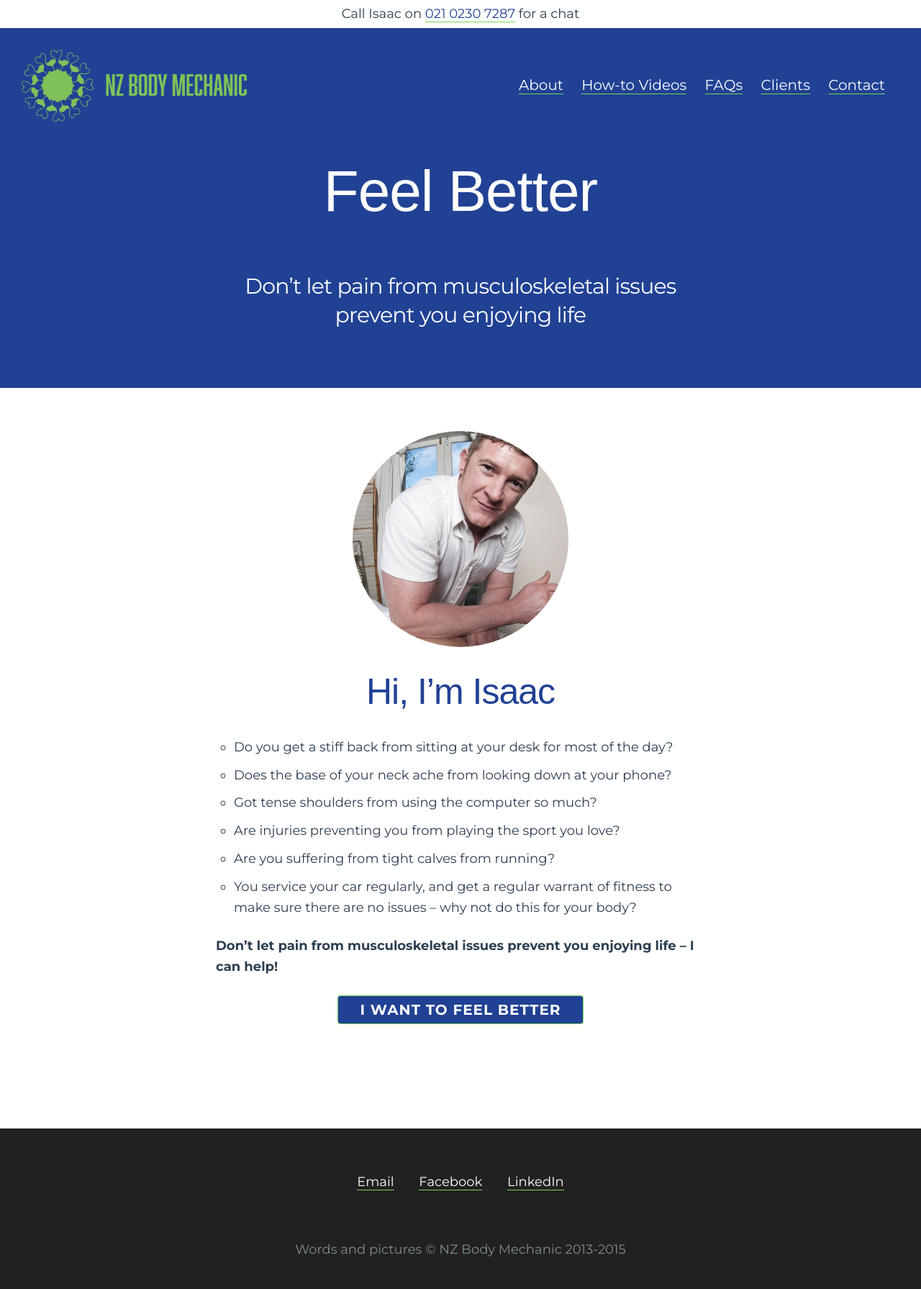
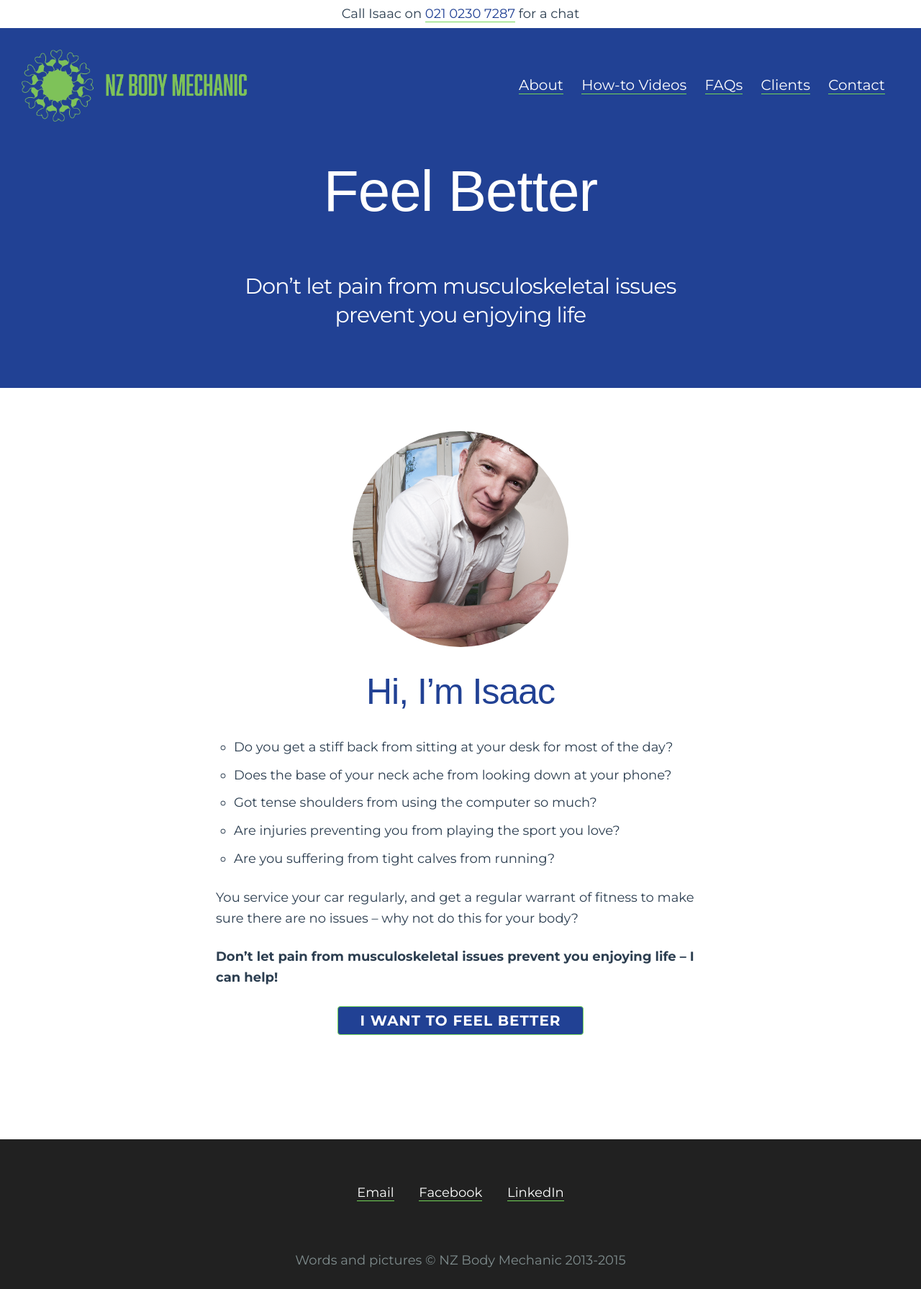
Before and after one commit to isaacnorman/isaacnorman.github.io, a Jekyll site: the page built from index.html, in a window 1280 px wide. Shown: the whole page at 72% size. Built offline with Jekyll 4.4.1, drawn with Linux system fonts in a browser that asks for light colours; Markdown is read by kramdown in place of the engine named in the settings; the list of posts is cut into pages by our own code.

```diff
--- a/index.html
+++ b/index.html
@@ -26,8 +26,8 @@ title: Musculoskeletal maintenance and theraputic tune ups
 <li>Got tense shoulders from using the computer so much?</li>
 <li>Are injuries preventing you from playing the sport you love?</li>
 <li>Are you suffering from tight calves from running?</li>
-<li>You service your car regularly, and get a regular warrant of fitness to make sure there are no issues – why not do this for your body?</li>
 </ul>
+<p>You service your car regularly, and get a regular warrant of fitness to make sure there are no issues – why not do this for your body?</p>
 <p><strong>Don’t let pain from musculoskeletal issues prevent you enjoying life – I can help!</strong></p>
 
 <p class="u-c-txt"><a class="button button-primary" href="/contact">I want to feel better</a></p>
```
